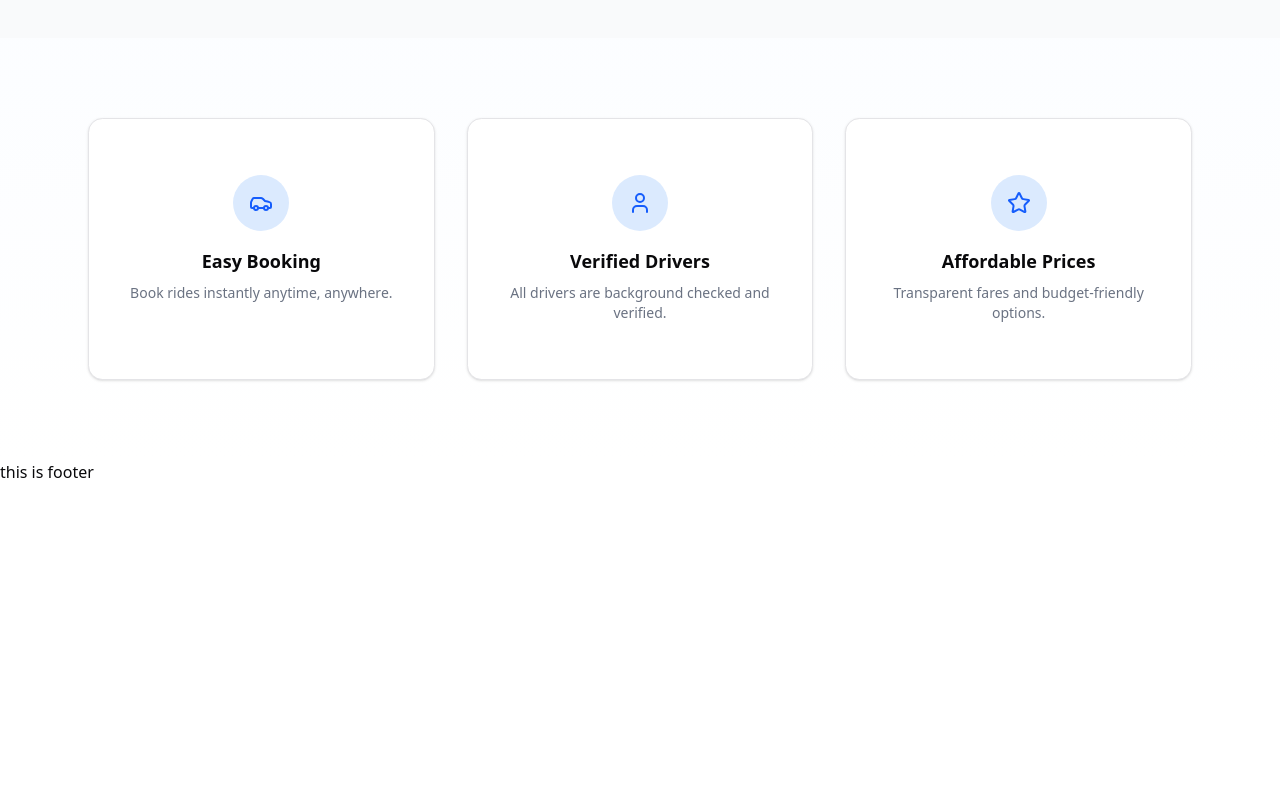
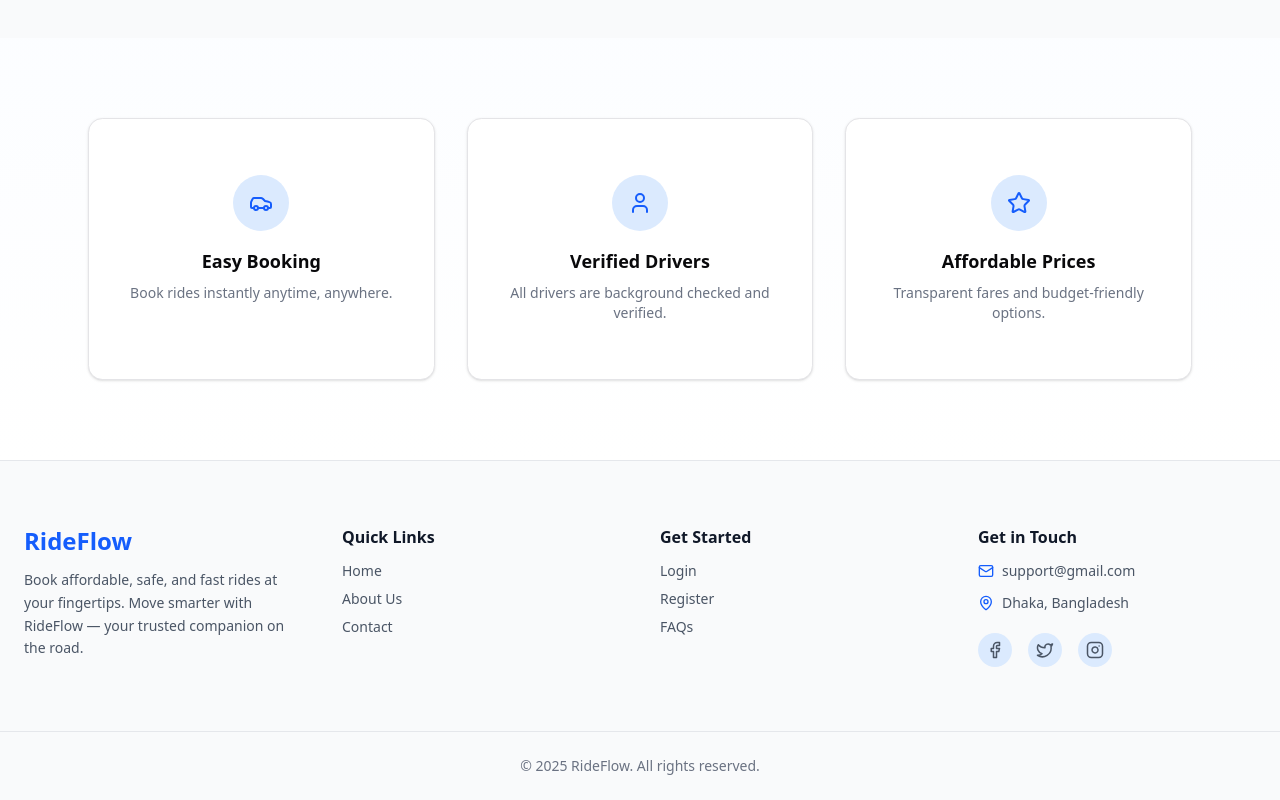
Before and after one commit to tohahpro/ride-booking-client, a React (Vite) app: page / in a window 1280 px wide. Shown: the part 1641-2441 px from the top of the page. Before the commit the page ends 2125 px from the top, so only its background shows below. Built offline with nearby package versions, Linux system fonts and the light colour scheme; no server answers.

Commit message:
footer setup

```diff
--- a/src/components/layout/Footer.tsx
+++ b/src/components/layout/Footer.tsx
@@ -1,10 +1,69 @@
+// src/components/Footer.tsx
+import { Facebook, Twitter, Instagram, Mail, MapPin } from "lucide-react"
+import { Link } from "react-router"
 
-const Footer = () => {
-    return (
+export default function Footer() {
+  return (
+    <footer className="bg-gray-50 border-t border-gray-200">
+      <div className="max-w-7xl mx-auto px-6 py-16 grid grid-cols-1 md:grid-cols-2 lg:grid-cols-4 gap-10 text-gray-600">
+        {/* Brand + About */}
         <div>
-            this is footer
+          <h2 className="text-2xl font-bold text-blue-600 mb-3">RideFlow</h2>
+          <p className="text-sm leading-relaxed">
+            Book affordable, safe, and fast rides at your fingertips.
+            Move smarter with RideFlow — your trusted companion on the road.
+          </p>
         </div>
-    );
-};
 
-export default Footer;
+        <div>
+          <h3 className="font-semibold text-gray-900 mb-3">Quick Links</h3>
+          <ul className="space-y-2 text-sm">
+            <li><Link to="/" className="hover:text-blue-600 transition">Home</Link></li>
+            <li><Link to="/about" className="hover:text-blue-600 transition">About Us</Link></li>
+            <li><Link to="/contact" className="hover:text-blue-600 transition">Contact</Link></li>
+          </ul>
+        </div>
+
+        <div>
+          <h3 className="font-semibold text-gray-900 mb-3">Get Started</h3>
+          <ul className="space-y-2 text-sm">
+            <li><Link to="#" className="hover:text-blue-600 transition">Login</Link></li>
+            <li><Link to="#" className="hover:text-blue-600 transition">Register</Link></li>
+            <li><Link to="/faq" className="hover:text-blue-600 transition">FAQs</Link></li>
+          </ul>
+        </div>
+
+        {/* Contact Info */}
+        <div>
+          <h3 className="font-semibold text-gray-900 mb-3">Get in Touch</h3>
+          <ul className="space-y-3 text-sm">
+            <li className="flex items-center gap-2">
+              <Mail size={16} className="text-blue-600" /> support@gmail.com
+            </li>
+            <li className="flex items-center gap-2">
+              <MapPin size={16} className="text-blue-600" /> Dhaka, Bangladesh
+            </li>
+          </ul>
+
+          {/* Social Icons */}
+          <div className="flex gap-4 mt-5">
+            {[Facebook, Twitter, Instagram].map((Icon, i) => (
+              <a
+                key={i}
+                href="#"
+                className="p-2 bg-blue-100 rounded-full hover:bg-blue-600 hover:text-white transition"
+              >
+                <Icon size={18} />
+              </a>
+            ))}
+          </div>
+        </div>
+      </div>
+
+      {/* Bottom Bar */}
+      <div className="border-t border-gray-200 py-6 text-center text-sm text-gray-500">
+        © {new Date().getFullYear()} RideFlow. All rights reserved.
+      </div>
+    </footer>
+  )
+}
--- a/src/components/layout/Navbar.tsx
+++ b/src/components/layout/Navbar.tsx
@@ -47,7 +47,7 @@ export default function Navbar() {
         {/* Left: Logo */}
         <div className="flex flex-1 items-center gap-2">
           <Link to="/" className="text-primary font-semibold text-lg hover:text-primary/90">
-            Ride<span className="text-foreground">Share</span>
+            Ride<span className="text-foreground">Flow</span>
           </Link>
         </div>
 
@@ -64,7 +64,7 @@ export default function Navbar() {
                       className={cn(
                         "px-3 py-2 text-sm font-medium transition-colors",
                         isActive(link.href)
-                          ? "text-primary border-b-2 border-primary"
+                          ? "text-primary border-b-2 rounded-b-none border-primary"
                           : "text-muted-foreground hover:text-foreground"
                       )}
                     >
```
